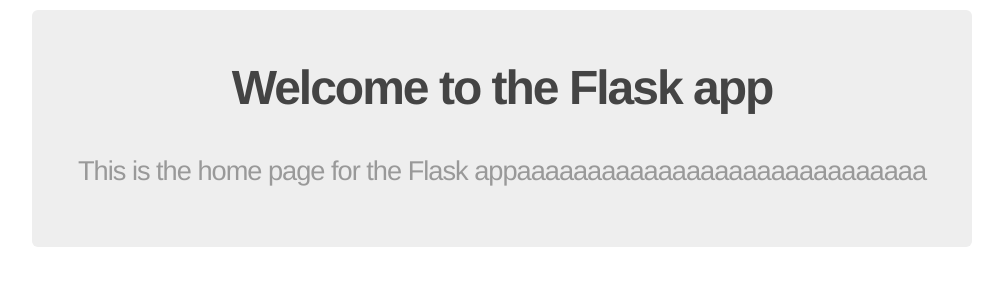
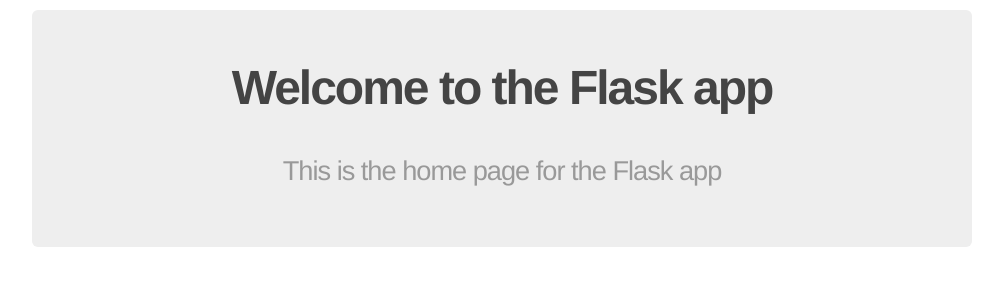
Before and after one commit to sailakshmiv/PythonFlask, a Flask app: page / in a window 1280 px wide. Shown: the part 35-335 px from the top of the page, without its empty margins (138-1141 px from the left). Run offline with Flask 2, Linux system fonts and the light colour scheme.

Commit message:
Update home.html

```diff
--- a/app/templates/home.html
+++ b/app/templates/home.html
@@ -2,6 +2,6 @@
 {% block content %}
   <div class="jumbo">
     <h2>Welcome to the Flask app<h2>
-    <h3>This is the home page for the Flask appaaaaaaaaaaaaaaaaaaaaaaaaaaaaa<h3>
+    <h3>This is the home page for the Flask app<h3>
   </div>
 {% endblock %}
```
